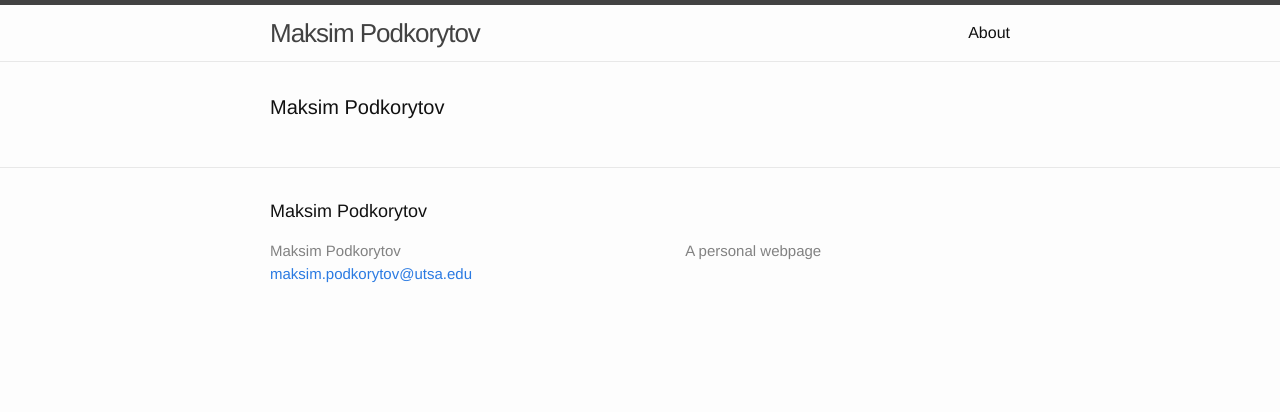
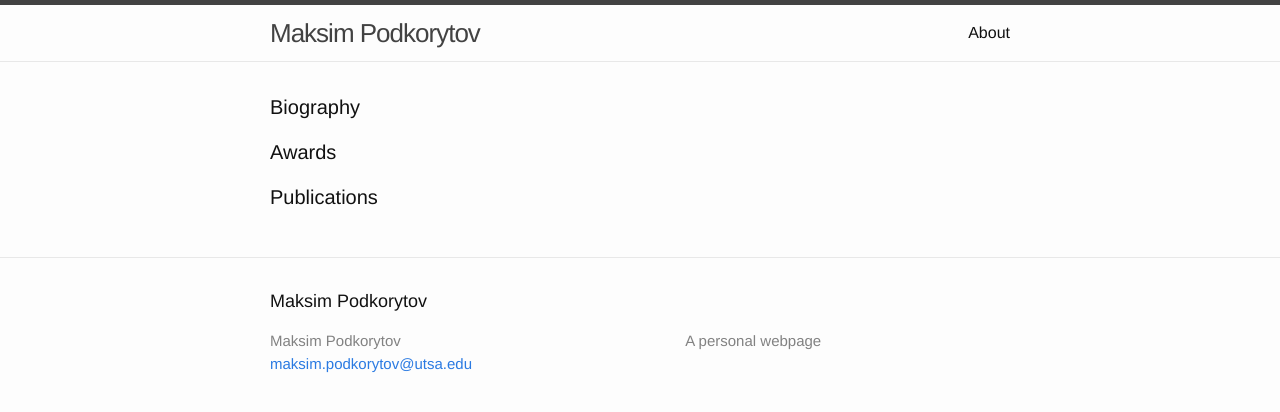
Before and after one commit to tenpercent/tenpercent.github.io, a Jekyll site: the page built from index.html, in a window 1280 px wide. Shown: the top 412 px of the page. Built offline with Jekyll 4.4.1, drawn with Linux system fonts in a browser that asks for light colours.

Commit message:
add 3 headings to see if it is going to work

```diff
--- a/index.html
+++ b/index.html
@@ -4,7 +4,9 @@ layout: default
 
 <div class="home">
 
-  <h1 class="page-heading">Maksim Podkorytov</h1>
+  <h1 class="page-heading">Biography</h1>
+  <h1 class="page-heading">Awards</h1>
+  <h1 class="page-heading">Publications</h1>
   <!-- <h1 class="page-heading">Posts</h1> -->
 
   <!-- <ul class="post-list">
```
